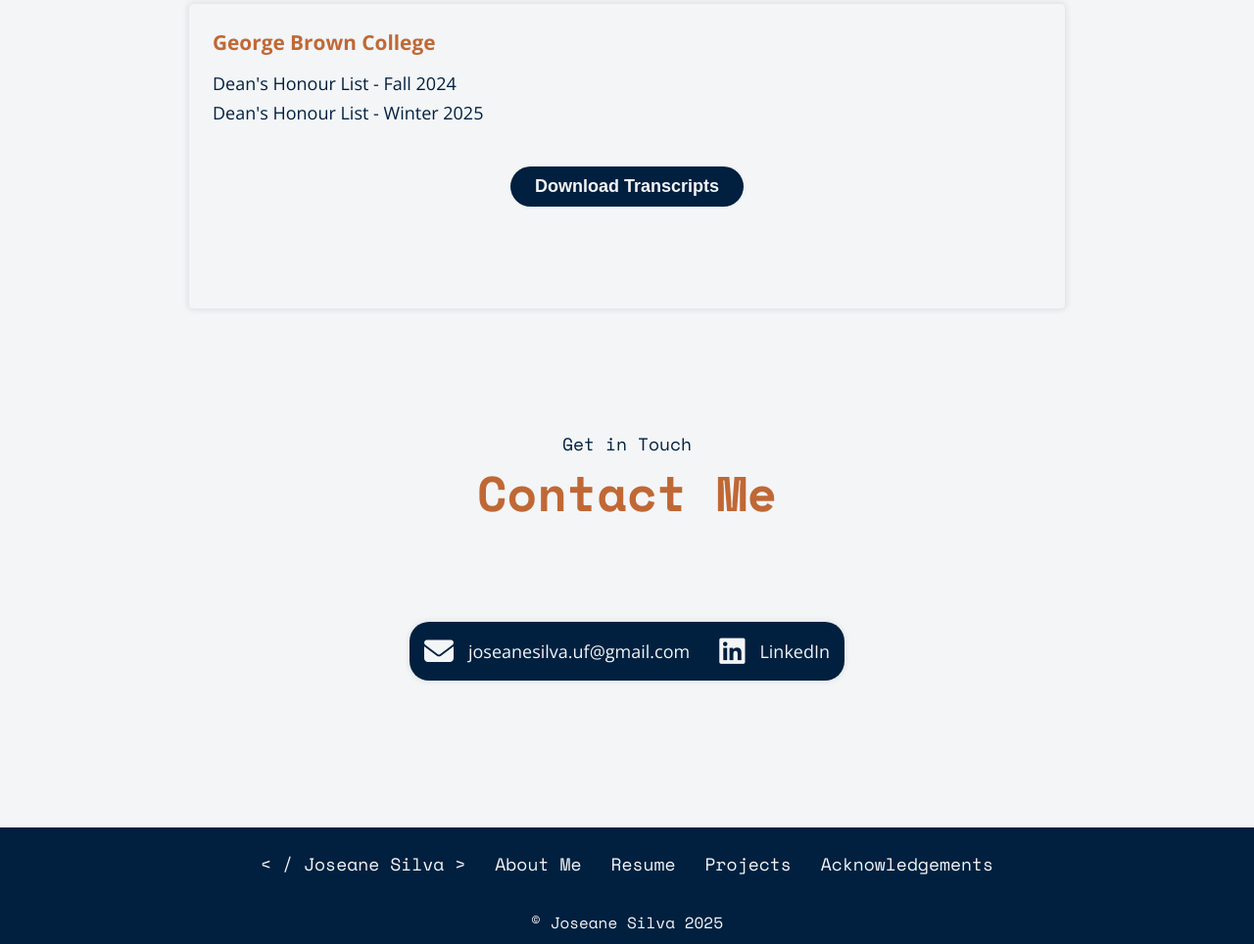
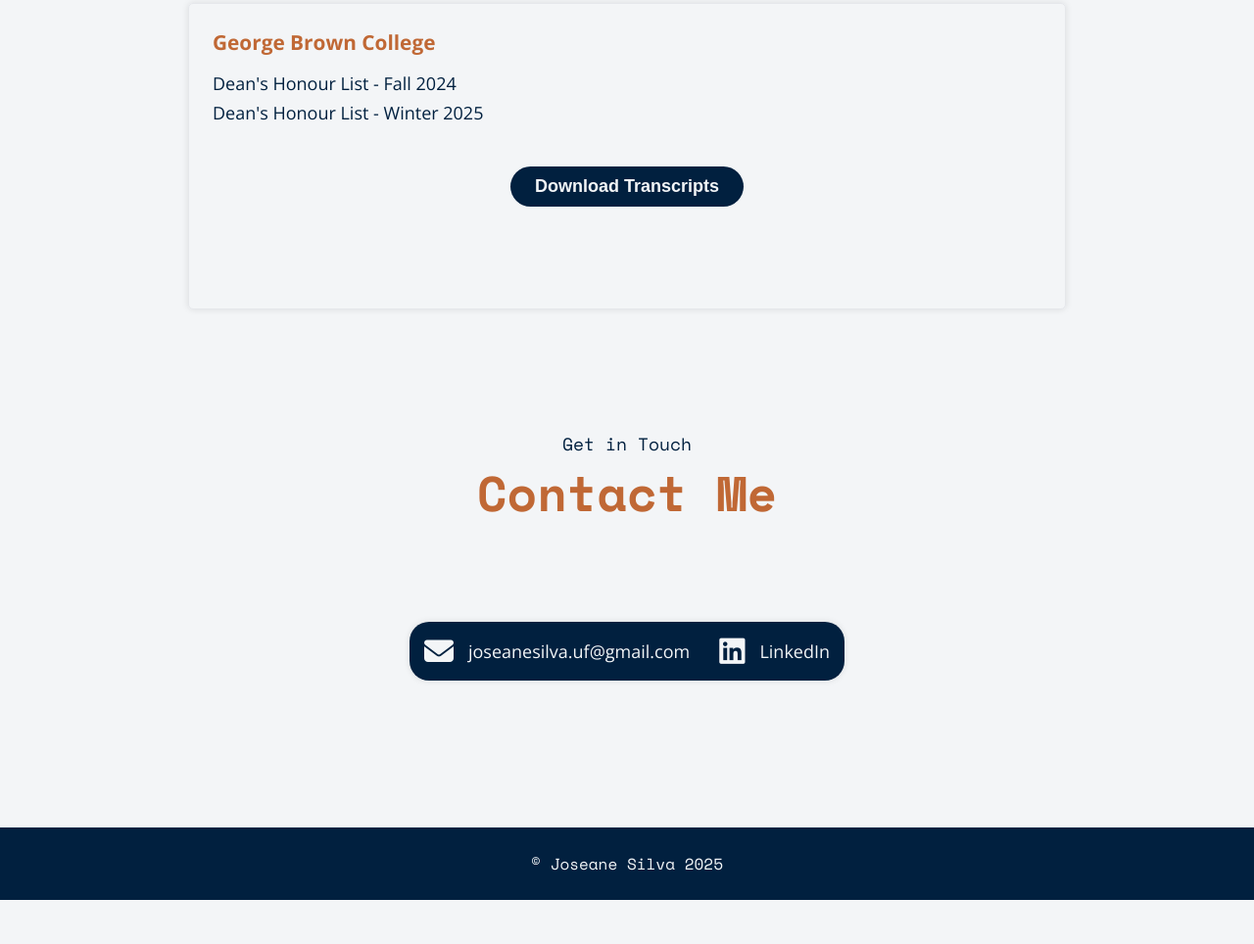
Before and after one commit to joseanemsilva/Portfolio-Assignment, a plain HTML site: page index.html in a window 1280 px wide. Shown: the part 5816-6780 px from the top of the page at 98% size. After the commit the page ends 6735 px from the top, so only its background shows below. Drawn offline with nearby package versions, Linux system fonts and the light colour scheme.

Commit message:
Remove links on footer and adjust footer layout

```diff
--- a/assets/css/style.css
+++ b/assets/css/style.css
@@ -549,32 +549,11 @@ section {
 }
 
 /* FOOTER */
-footer {
-    display: flex;
-    flex-direction: column;
-    width: 100%;
-}
-
-#nav-footer{
-    display: flex;
-    justify-content: center;
-    width: 100%;
-}
-
-.footer-links{
-    display: flex;
-    justify-content: space-between;
-}
-.footer-links a {
-    color: var(--color-white);
-    text-decoration: none;
-    margin: 0 15px;
-}
-
 footer p {
     text-align: center;
     font-size: 16px;
-    padding: 10px;
+    padding: 10px 20px;
+    margin: 15px;
     color: var(--color-white);
 }
 
--- a/index.html
+++ b/index.html
@@ -296,16 +296,6 @@
 
         <!-- Footer -->
         <footer>
-            <nav id="nav-footer">
-                <ul class="footer-links">
-                    <a class="footer-brand" href="#profile">&lt; &sol; Joseane Silva &gt; </a>
-                    <li><a href="#about"> About Me </a></li>
-                    <li><a href="#resume"> Resume </a></li>
-                    <li><a href="#projects"> Projects </a></li>
-                    <li><a href="#education"> Acknowledgements </a></li>
-                </ul>
-            </nav>
-
                 <p> &copy; Joseane Silva 2025  </p>
         </footer>
     </body>
```
